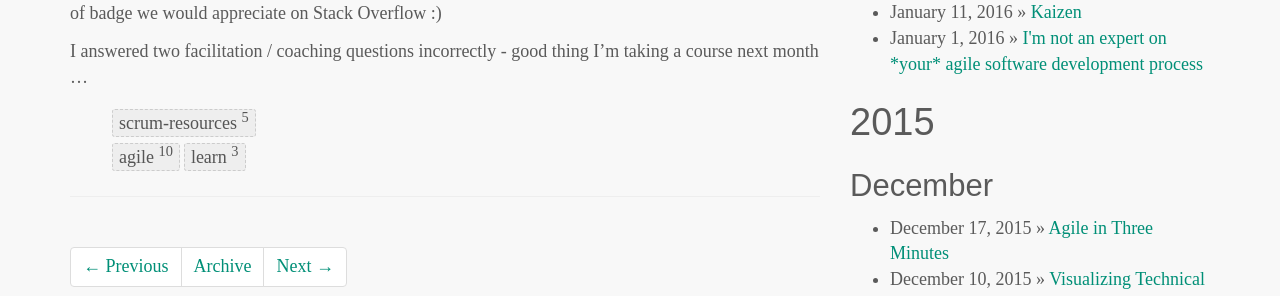
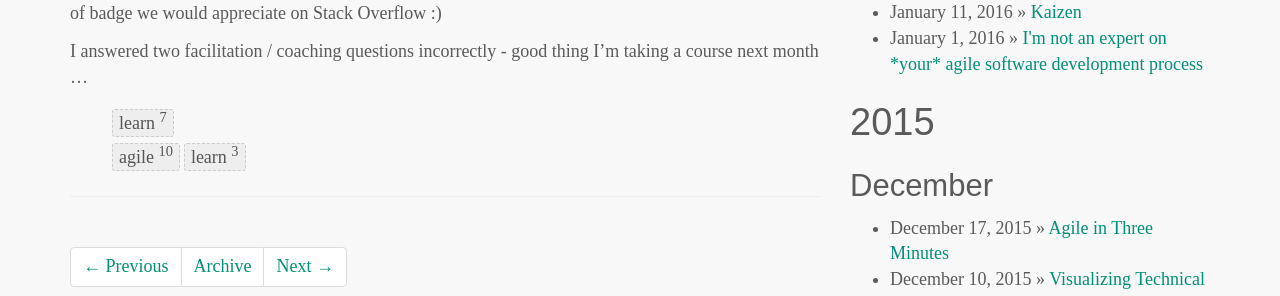
Before and after one commit to serraict/serraict.github.io, a Jekyll site: the page built from _posts/learn/2016-02-10-psp-exam.md, in a window 1280 px wide. Shown: the part 641-937 px from the top of the page. Built offline with Jekyll 4.4.1, drawn with Linux system fonts in a browser that asks for light colours; nearby versions of some CDN libraries; comment, search, counter and statistics services are not loaded.

Commit message:
fix tags

```diff
--- a/_posts/learn/2016-02-10-psp-exam.md
+++ b/_posts/learn/2016-02-10-psp-exam.md
@@ -1,6 +1,6 @@
 ---
 layout: post
-category : scrum-resources
+category : learn
 tagline: ""
 tags : [agile, learn]
 title: Professional Scrum Practicioner
```
Also changed, not shown: _posts/learn/2016-02-12-scrummaster-assessment.md (+1 -1 lines).
